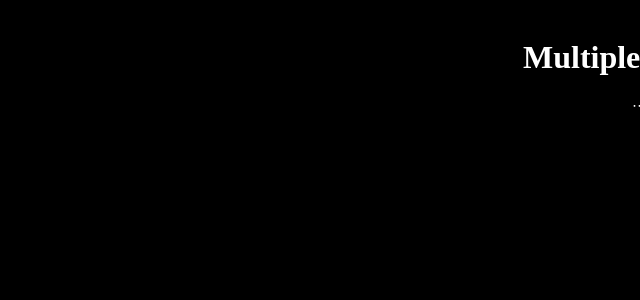
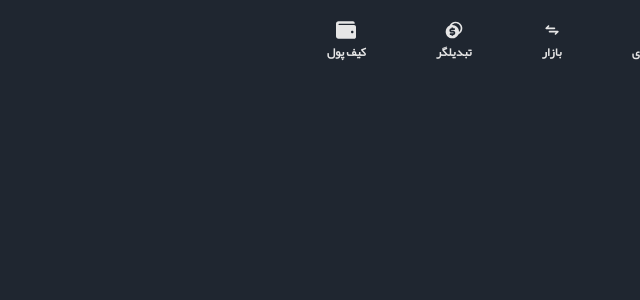
Before and after one commit to behnamhamidi1991/cryptocurrency, a Next.js app: page / in a window 1280 px wide. Shown: the top 300 px of the page, without its empty margins (640-1280 px from the left). Built offline with nearby package versions, Linux system fonts and the light colour scheme.

Commit message:
header start

```diff
--- a/src/app/globals.css
+++ b/src/app/globals.css
@@ -25,16 +25,6 @@
   src: url("../assets/fonts/vazirBold.woff");
 }
 
-body {
-  background-color: black;
-  color: #fff;
-  font-family: "vazir300";
-}
-
-h1 {
-  font-family: "yekan";
-}
-
 :root {
   --primary-color: #1f2630;
   --secondary-color: #2c3441;
@@ -45,3 +35,25 @@ h1 {
   --hoverLink: #adb4bc;
   --hoverLink2: #717a8b;
 }
+
+body {
+  background-color: var(--primary-color);
+  color: var(--text-color);
+  font-family: "vazir300";
+}
+
+h1,
+h2,
+h3,
+h4,
+h5,
+h6 {
+  font-family: "yekan";
+}
+
+div,
+span,
+p,
+button {
+  font-family: "vazir300";
+}
--- a/src/components/Home/Header/Header.tsx
+++ b/src/components/Home/Header/Header.tsx
@@ -1,5 +1,6 @@
 import Link from "next/link";
 import React from "react";
+import "./header.scss";
 import { IoMdHome } from "react-icons/io";
 import { FaChartSimple } from "react-icons/fa6";
 import { CgArrowsExchangeAlt } from "react-icons/cg";
@@ -12,9 +13,36 @@ const Header = () => {
   return (
     <header className="header">
       <div className="header-right">
-        <ul className="header-nav-links">
-          <li>
-            <Link href="/">لینک آزمایشی</Link>
+        <ul className="nav-links">
+          <li className="nav-item">
+            <Link href="/" className="nav-link">
+              <IoMdHome className="nav-link-icon" />
+              <p>خانه</p>
+            </Link>
+          </li>
+          <li className="nav-item">
+            <Link href="/" className="nav-link">
+              <FaChartSimple className="nav-link-icon" />
+              <p>قیمت لحظه ای</p>
+            </Link>
+          </li>
+          <li className="nav-item">
+            <Link href="/" className="nav-link">
+              <CgArrowsExchangeAlt className="nav-link-icon" />
+              <p>بازار</p>
+            </Link>
+          </li>
+          <li className="nav-item">
+            <Link href="/" className="nav-link">
+              <RiCoinsFill className="nav-link-icon" />
+              <p>تبدیلگر</p>
+            </Link>
+          </li>
+          <li className="nav-item">
+            <Link href="/" className="nav-link">
+              <FaWallet className="nav-link-icon" />
+              <p>کیف پول</p>
+            </Link>
           </li>
         </ul>
       </div>
--- /dev/null
+++ b/src/components/Home/Header/header.scss
@@ -0,0 +1,31 @@
+.header {
+  padding: 20px 20%;
+  .header-right {
+    .nav-links {
+      display: flex;
+      gap: 70px;
+      color: var(--text-color);
+      .nav-item {
+        .nav-link {
+          color: var(--text-color);
+          display: flex;
+          flex-direction: column;
+          align-items: center;
+          .nav-link-icon {
+            font-size: 20px;
+          }
+          p {
+            font-size: 12px;
+            font-family: "yekan";
+            font-weight: bold;
+          }
+          &:hover {
+            color: var(--yellow-color);
+          }
+        }
+      }
+    }
+  }
+  .header-left {
+  }
+}
```
Also changed, not shown: src/components/Home/Header/header.css (deleted), 1 other file (tests, documents, lock files or other folders).
